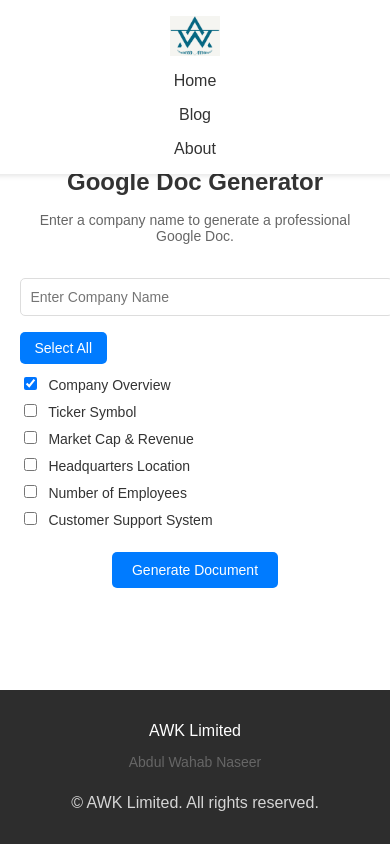
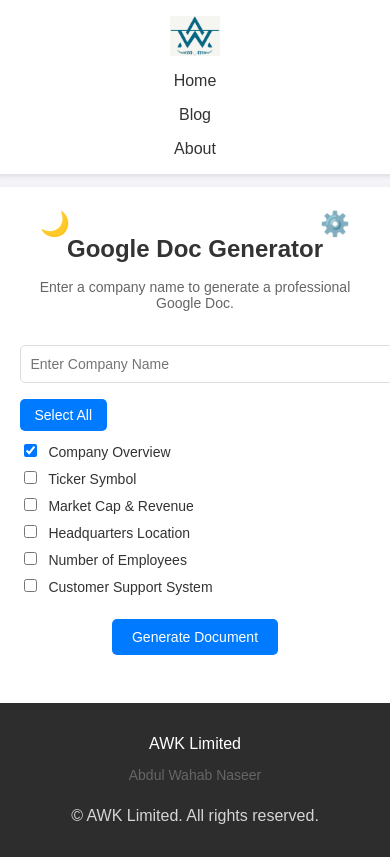
Before and after one commit to 599-wahab/DOC_GPT_WebAPP, a Flask app: page / in a window 390 px wide. Run offline with Flask 3, Linux system fonts and the light colour scheme.

Commit message:
Update styles.css for mobie nave adujestment

```diff
--- a/static/styles.css
+++ b/static/styles.css
@@ -310,7 +310,17 @@ body.dark-mode {
     }
 
     .container {
-        margin-top: 120px;
+        margin-top: 200px;
         width: 90%;
     }
+
+    .mode-toggle {
+        position: absolute;
+        top: 200px;
+    }
+
+    .settings-btn {
+        position: absolute;
+        top: 200px;
+    }
 }
```
